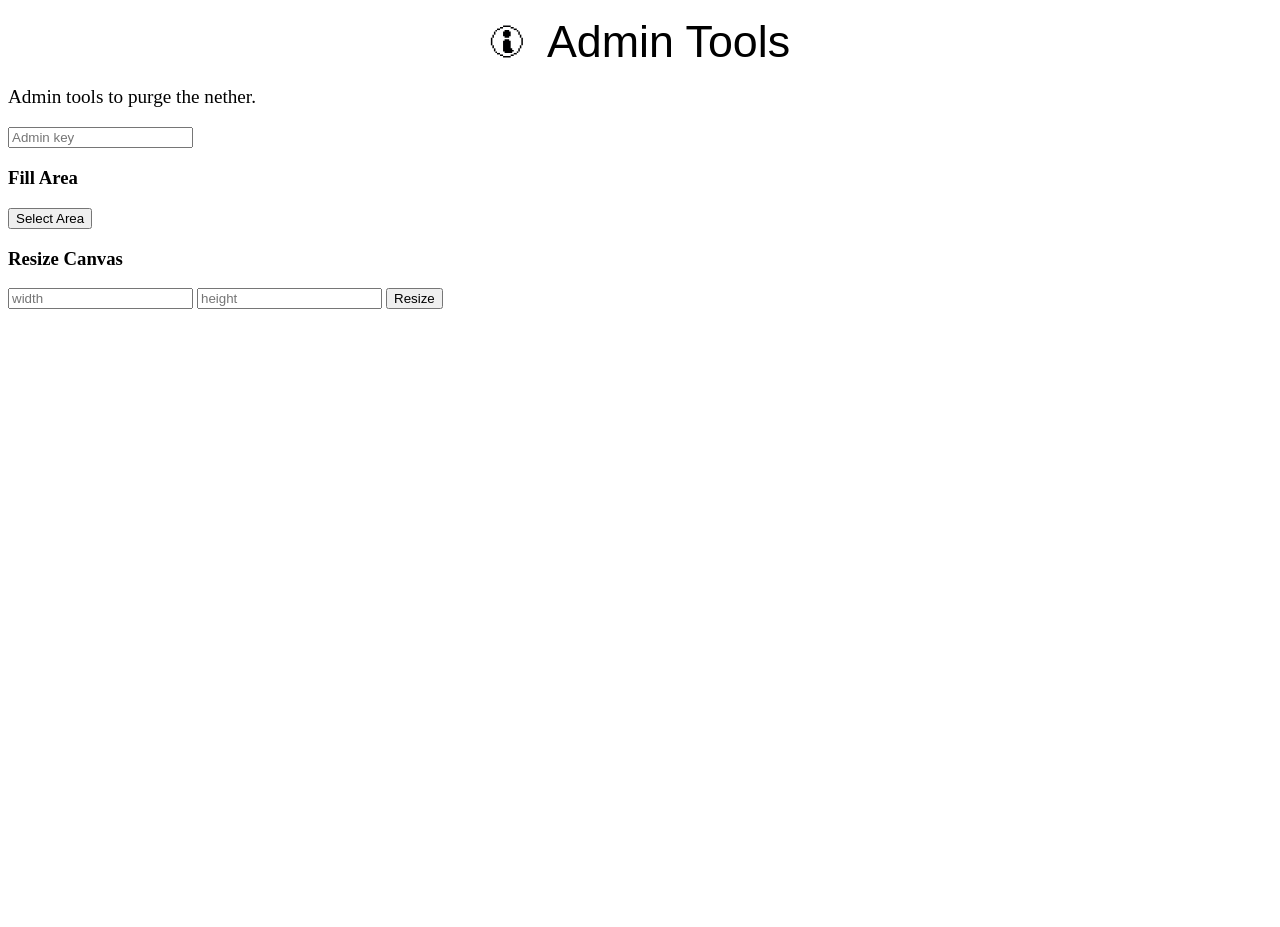
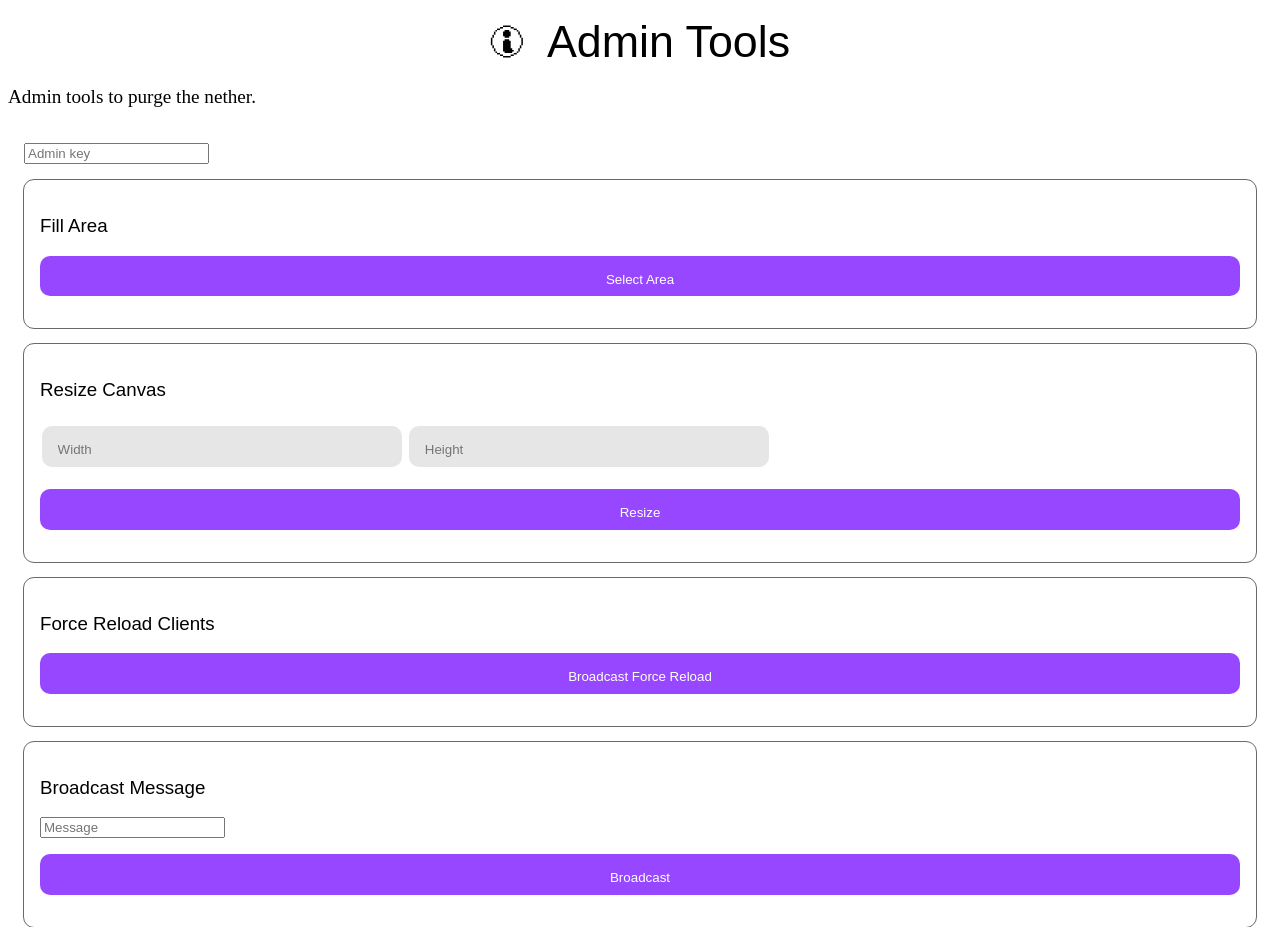
Before and after one commit to UXSoc/one-big-place, a website: page html/nav_tabs/admin.html in a window 1280 px wide. Before the commit the page ends 800 px from the top, so only its background shows below. Drawn offline with Linux system fonts and the light colour scheme; files that its build step writes are made by us from their sources; files whose address does not match are found by name.

Commit message:
Updated admin modal styles

```diff
--- a/html/nav_tabs/admin.html
+++ b/html/nav_tabs/admin.html
@@ -1,6 +1,6 @@
 <link rel="stylesheet" href="styles/admin.css">
 <script src="scripts/admin.js" type="module"></script>
-<div class="container">
+<div class="container" id="admin-tools-container">
     <div class="title">
         <img src="images/Info.svg" alt="Star Icon">
         <h1>Admin Tools</h1>
@@ -8,7 +8,7 @@
     <div class="description">
         <p>Admin tools to purge the nether.</p>
     </div>
-    <div>
+    <div id="admin-tools-dashboard" class="scroller">
         <input type="password" placeholder="Admin key" id="admin-key">
         <div>
             <h3>Fill Area</h3>
@@ -16,9 +16,18 @@
         </div>
         <div>
             <h3>Resize Canvas</h3>
-            <input type="number" placeholder="width">
-            <input type="number" placeholder="height">
+            <input type="number" placeholder="Width">
+            <input type="number" placeholder="Height">
             <button>Resize</button>
+        </div>
+        <div>
+            <h3>Force Reload Clients</h3>
+            <button>Broadcast Force Reload</button>
+        </div>
+        <div>
+            <h3>Broadcast Message</h3>
+            <input type="text" placeholder="Message">
+            <button>Broadcast</button>
         </div>
     </div>
 </div>
--- a/static/styles/admin.css
+++ b/static/styles/admin.css
@@ -20,30 +20,40 @@
     font-size: 1.2rem;
 }
 
-.pie-container {
-    display: flex;
-    align-items: center;
-    justify-content: center;
-    padding: 2rem;
-    margin: 1.5rem 0 0 0;
+h3 {
+    font-family: "BlockCraft", sans-serif;
+    font-weight: 100;
 }
-
-.pie-container > .pie {
-    display: flex;
-    align-items: center;
-    justify-content: center;
-    width: 50%;
-    aspect-ratio: 1;
-    border-radius: 50%
+#admin-tools-dashboard {
+    max-height: 240px;
+    box-sizing: border-box;
+    padding: 1rem;
 }
-.pie-container > .pie > .label {
-    position: absolute;
-    font-family: BlockCraft;
-    font-size: 1.5rem;
-    transform-origin: center;
-    text-align: center;
+#admin-tools-dashboard > div {
+    margin: 1rem 0;
+    border-radius: 10px;
+    outline: 1px solid #696969;
+    padding: 1rem;
 }
-.pie-container > .pie > .label > span {
-    color: #767676;
-    font-size: .8rem;
+#admin-tools-dashboard input[type=number] {
+    background-color: #e6e6e6;
+    outline: none;
+    border: none;
+    padding: 1rem 1rem .6rem 1rem;
+    margin: .4rem .1rem;
+    border-radius: 10px;
+    width: 30%;
 }
+#admin-tools-dashboard button {
+    display: block;
+    font-family: "BlockCraft", sans-serif;
+    box-sizing: border-box;
+    padding: 1rem 1rem .6rem 1rem;
+    margin: 1rem 0;
+    background-color: #9747ff;
+    color: white;
+    width: 100%;
+    outline: none;
+    border: none;
+    border-radius: 10px;
+}
```
